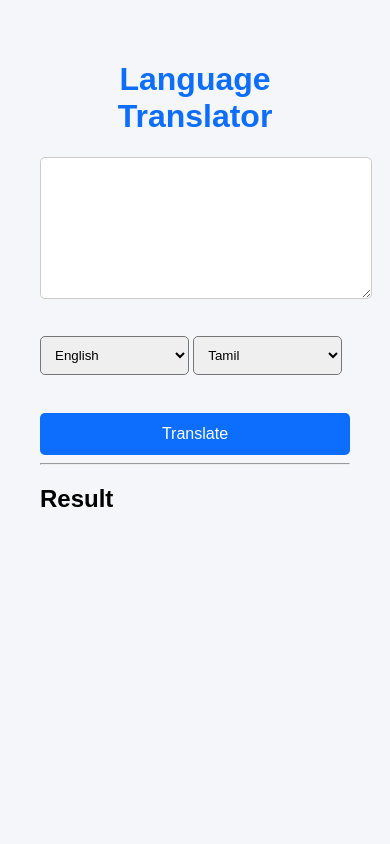
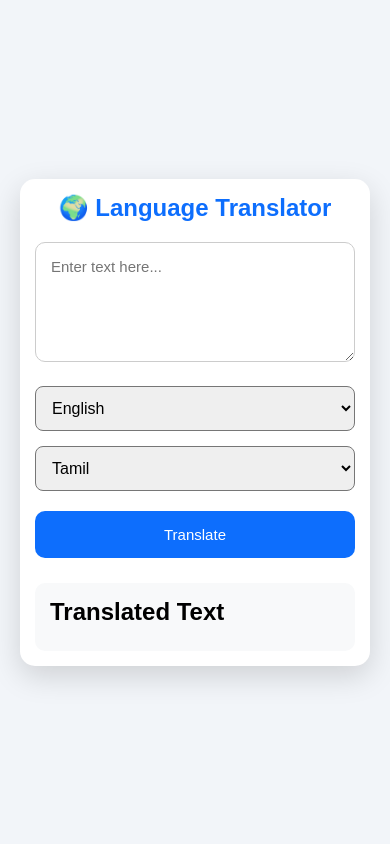
Before and after one commit to sudhir04121995/django-language-translator, a Django app: page / in a window 390 px wide. Run offline with Django 5.2, Linux system fonts and the light colour scheme.

Commit message:
Make UI responsive and improve styling

```diff
--- a/dictionary/settings.py
+++ b/dictionary/settings.py
@@ -23,7 +23,7 @@ BASE_DIR = Path(__file__).resolve().parent.parent
 SECRET_KEY = 'django-insecure-f+bnfd%9^=o0^p=o9)$jd%vqs8#yvjuukw9fq9pjs3t6+a9uru'
 
 # SECURITY WARNING: don't run with debug turned on in production!
-DEBUG = False
+DEBUG = True
 
 ALLOWED_HOSTS = [
     "django-language-translator.onrender.com",
--- a/translator/static/css/style.css
+++ b/translator/static/css/style.css
@@ -1,59 +1,120 @@
+*{
+    margin:0;
+    padding:0;
+    box-sizing:border-box;
+    font-family:Arial,sans-serif;
+}
+
 body{
-    background:#f4f6f9;
-    font-family:Arial, sans-serif;
-    margin:0;
-    padding:40px;
+    background:#f2f5f9;
+    display:flex;
+    justify-content:center;
+    align-items:center;
+    min-height:100vh;
+    padding:20px;
 }
 
 .container{
-    width:600px;
-    margin:auto;
-    background:white;
+    width:100%;
+    max-width:1000px;
+    background:#fff;
     padding:30px;
-    border-radius:10px;
-    box-shadow:0 0 10px rgba(0,0,0,.2);
+    border-radius:15px;
+    box-shadow:0 10px 30px rgba(0,0,0,.15);
 }
 
 h1{
     text-align:center;
+    margin-bottom:20px;
     color:#0d6efd;
 }
 
 textarea{
     width:100%;
-    height:120px;
-    padding:10px;
+    min-height:160px;
+    padding:15px;
+    border:1px solid #ccc;
+    border-radius:10px;
+    resize:vertical;
     font-size:16px;
-    border:1px solid #ccc;
-    border-radius:5px;
 }
 
-select{
-    width:48%;
-    padding:10px;
-    margin-top:15px;
-    border-radius:5px;
+.select-box{
+    display:flex;
+    gap:15px;
+    margin:20px 0;
+}
+
+.select-box select{
+    flex:1;
+    padding:12px;
+    border-radius:8px;
+    font-size:16px;
 }
 
 button{
     width:100%;
-    margin-top:20px;
-    padding:12px;
+    padding:15px;
+    border:none;
     background:#0d6efd;
     color:white;
-    border:none;
-    border-radius:5px;
-    font-size:16px;
+    border-radius:10px;
     cursor:pointer;
+    font-size:18px;
 }
 
 button:hover{
-    background:#084298;
+    background:#0b5ed7;
 }
 
 .result{
-    margin-top:20px;
-    background:#e9ecef;
+    margin-top:25px;
+    background:#f8f9fa;
     padding:15px;
-    border-radius:5px;
+    border-radius:10px;
+    word-wrap:break-word;
 }
+
+.result h2{
+    margin-bottom:10px;
+}
+
+@media(max-width:768px){
+
+    .container{
+        padding:20px;
+    }
+
+    .select-box{
+        flex-direction:column;
+    }
+
+    button{
+        font-size:16px;
+    }
+
+    h1{
+        font-size:28px;
+    }
+}
+
+@media(max-width:480px){
+
+    .container{
+        padding:15px;
+    }
+
+    h1{
+        font-size:24px;
+    }
+
+    textarea{
+        min-height:120px;
+        font-size:15px;
+    }
+
+    select,
+    button{
+        font-size:15px;
+    }
+}
--- a/translator/templates/home.html
+++ b/translator/templates/home.html
@@ -2,27 +2,24 @@
 <!DOCTYPE html>
 <html>
 <head>
-
+    <meta charset="UTF-8">
+    <meta name="viewport" content="width=device-width, initial-scale=1.0">
     <title>Language Translator</title>
     <link rel="stylesheet" href="{% static 'css/style.css' %}">
+</head>
 
-</head>
 <body>
 
-<h1> Language Translator</h1>
+<div class="container">
+
+    <h1>🌍 Language Translator</h1>
 
     <form method="POST">
-
         {% csrf_token %}
 
-    <textarea
-        name="text"
-        rows="5"
-        cols="40">{{ text }}</textarea>
+        <textarea name="text" placeholder="Enter text here...">{{ text }}</textarea>
 
-    <br><br>
-
-
+        <div class="select-box">
 
             <select name="source">
                 <option value="en">English</option>
@@ -42,18 +39,18 @@
                 <option value="es">Spanish</option>
             </select>
 
-    <br><br>
+        </div>
 
-    <button>Translate</button>
+        <button type="submit">Translate</button>
 
     </form>
 
-<hr>
+    <div class="result">
+        <h2>Translated Text</h2>
+        <p>{{ translated }}</p>
+    </div>
 
-<h2>Result</h2>
-
-{{ translated }}
+</div>
 
 </body>
-
 </html>
```
Also changed, not shown: db.sqlite3. Lines whose indentation alone changed are shown as unchanged.
